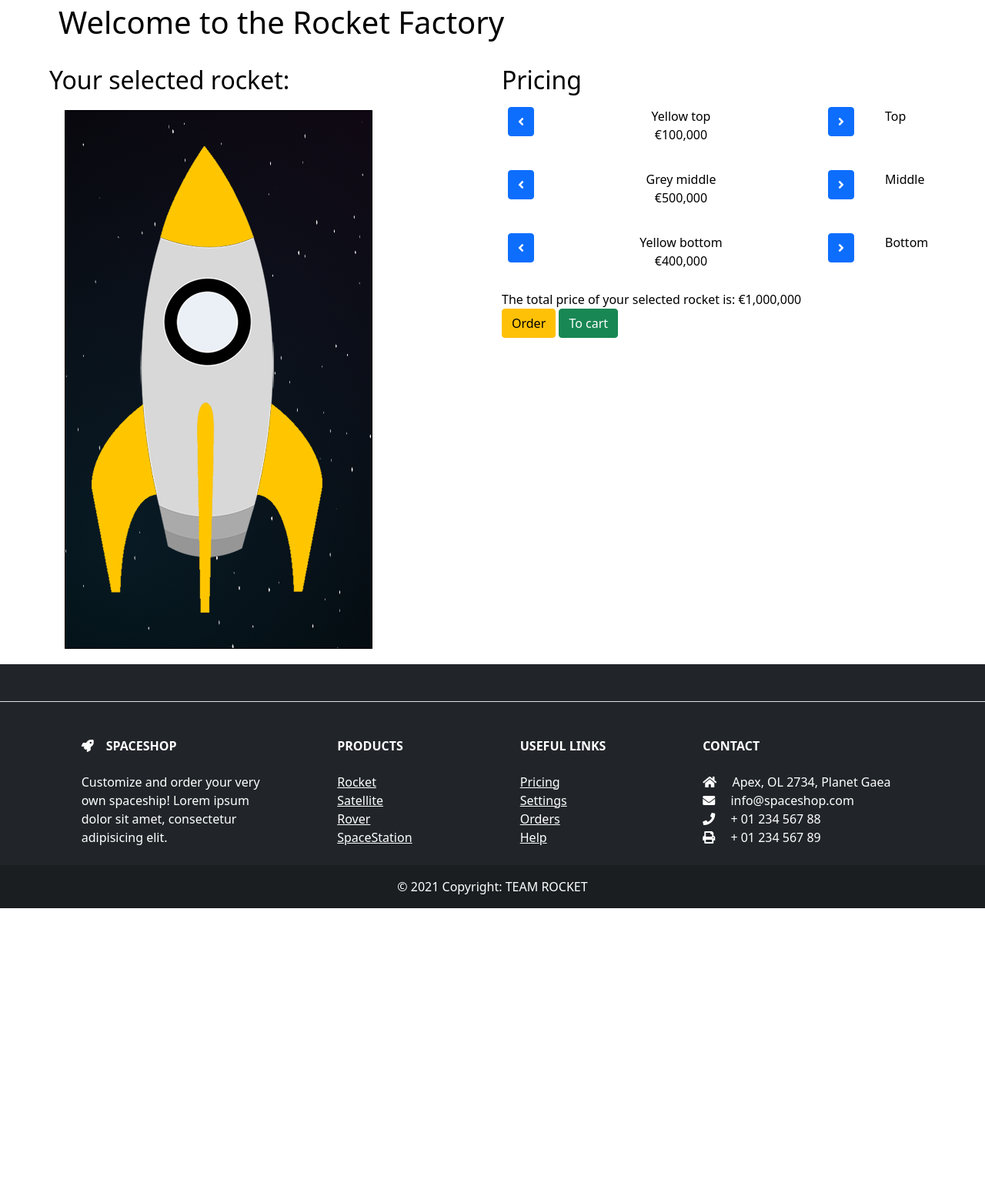
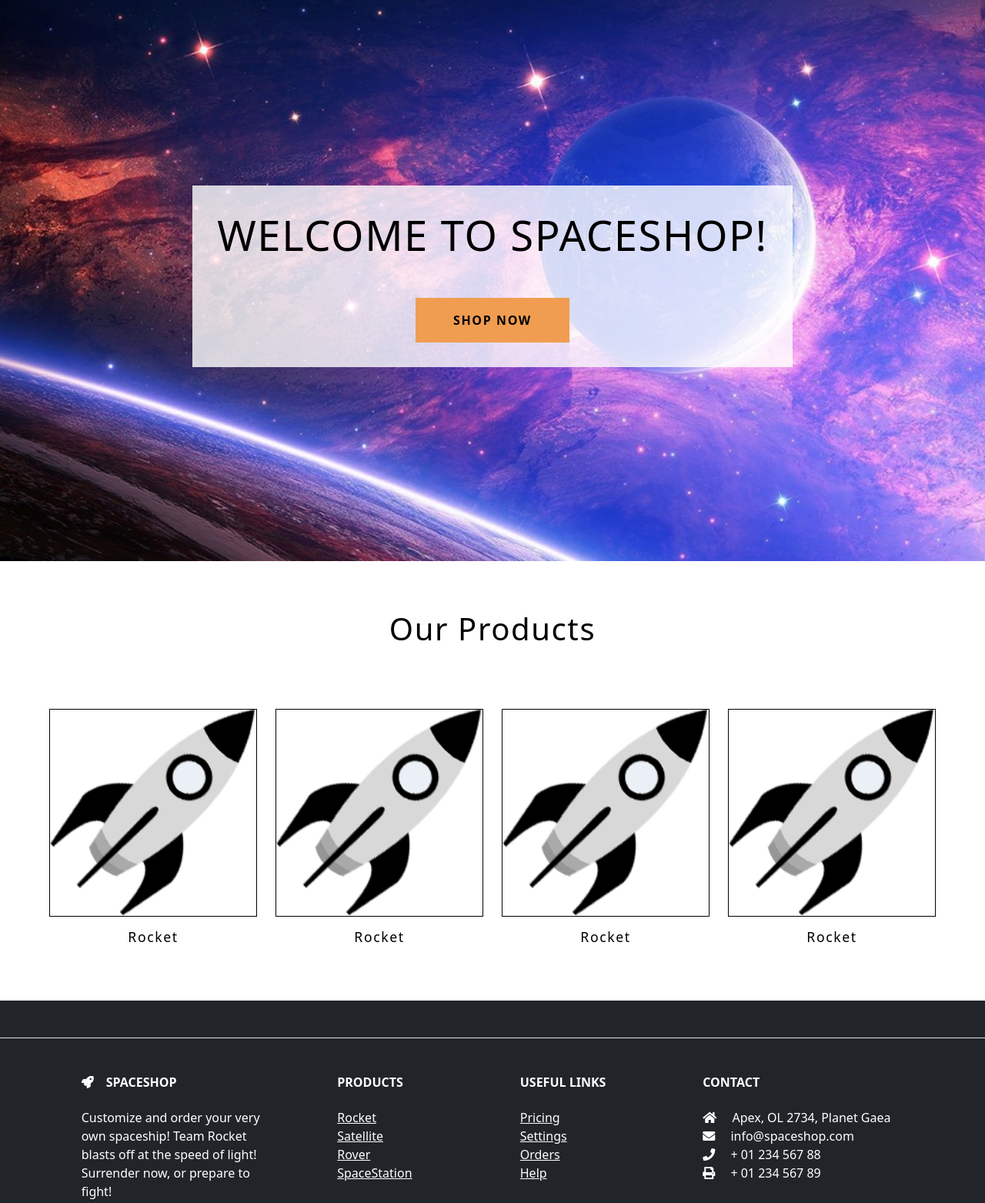
Before and after one commit to duongkc/rocket-workshop, a website: page app/index.html in a window 1280 px wide. Shown: the part 80-1643 px from the top of the page at 77% size. Before the commit the page ends 1260 px from the top, so only its background shows below. Drawn offline with nearby package versions, Linux system fonts and the light colour scheme; no server answers.

Commit message:
Add dummy homepage

```diff
--- /dev/null
+++ b/app/css/frontpage.css
@@ -0,0 +1,110 @@
+/* --------------- Hero ---------------- */
+.hero {
+    min-height: calc(100vh - 60px);
+    background: url("../img/hero.png") center/cover no-repeat;
+    display: flex;
+    align-items: center;
+    justify-content: center;
+}
+.banner {
+    text-align: center;
+    background: rgba(255, 255, 255, 0.8);
+    display: inline-block;
+    padding: 2rem;
+}
+.banner-title {
+    font-size: 3.4rem;
+    text-transform: uppercase;
+    letter-spacing: var(--mainSpacing);
+    margin-bottom: 3rem;
+}
+.banner-btn {
+    padding: 1rem 3rem;
+    text-transform: uppercase;
+    letter-spacing: var(--mainSpacing);
+    font-size: 1rem;
+    font-weight: bold;
+    background: var(--primaryColor);
+    color: var(--mainBlack);
+    border: 1px solid var(--primaryColor);
+    transition: var(--mainTransition);
+    cursor: pointer;
+}
+.banner-btn:hover {
+    background: transparent;
+    color: var(--primaryColor);
+}
+  /* --------------- End of Hero ---------------- */
+  /* --------------- Products ---------------- */
+
+.products {
+    padding: 4rem 0;
+}
+.section-title h2 {
+    text-align: center;
+    font-size: 2.5rem;
+    margin-bottom: 5rem;
+    text-transform: capitalize;
+    letter-spacing: var(--mainSpacing);
+}
+.products-center {
+    width: 90vw;
+    margin: 0 auto;
+    max-width: 1170px;
+    display: grid;
+    grid-template-columns: repeat(auto-fit, minmax(260px, 1fr));
+    grid-column-gap: 1.5rem;
+    grid-row-gap: 2rem;
+}
+.img-container {
+    position: relative;
+    overflow: hidden;
+}
+.bag-btn {
+    position: absolute;
+    top: 70%;
+    right: 0;
+    background: var(--primaryColor);
+    border: none;
+    text-transform: uppercase;
+    padding: 0.5rem 0.75rem;
+    letter-spacing: var(--mainSpacing);
+    font-weight: bold;
+    transition: var(--mainTransition);
+    transform: translateX(101%);
+    cursor: pointer;
+}
+.bag-btn:hover {
+    color: var(--mainWhite);
+}
+.fa-shopping-cart {
+    margin-right: 0.5rem;
+}
+.img-container:hover .bag-btn {
+    transform: translateX(0);
+}
+.product-img {
+    display: block;
+    width: 100%;
+    min-height: 12rem;
+    transition: var(--mainTransition);
+    border: black 1px solid;
+}
+.img-container:hover .product-img {
+    opacity: 0.5;
+}
+
+.product h3 {
+    text-transform: capitalize;
+    font-size: 1.1rem;
+    margin-top: 1rem;
+    letter-spacing: var(--mainSpacing);
+    text-align: center;
+}
+
+.product h4 {
+    margin-top: 0.7rem;
+    letter-spacing: var(--mainSpacing);
+    color: var(--primaryColor);
+    text-align: center;
+}
--- a/app/index.html
+++ b/app/index.html
@@ -1,6 +1,5 @@
 <!DOCTYPE html>
 <html lang="en">
-
 <head>
     <meta charset="UTF-8" />
     <meta http-equiv="X-UA-Compatible" content="IE=edge" />
@@ -17,21 +16,18 @@
     <link rel="stylesheet" href="css/navbar.css">
     <link rel="stylesheet" href="css/footer.css">
     <link rel="stylesheet" href="css/cart.css">
-    <link rel="stylesheet" href="css/rocket.css">
+    <link rel="stylesheet" href="css/frontpage.css">
 
-
-    <title>Rocket Factory</title>
+    <title>Welcome to Spaceshop!</title>
 
         <!-- JS libraries -->
         <script src="https://ajax.googleapis.com/ajax/libs/jquery/3.5.1/jquery.min.js"></script>
 
         <!-- Own JS -->
-    <script src="data/parts.js"></script>
-    <script src="js/builder.js"></script>
         <script src="js/shop.js"></script>
+        <script src="js/frontpage.js"></script>
 
 </head>
-
 <body>
     <div class="main">
         <header id="header">
@@ -72,104 +68,74 @@
                 </div>
             </nav>
         </header>
-        <main id="main_content">
+        <main>
             <div>
-                <div class="container product-container">
-                    <div class="row product-filler">
-                        <h1>Welcome to the Rocket Factory</h1>
-                    </div>
-                    <div class="row product-columns">
-                        <div class="col left-column">
-                            <h2>Your selected rocket:</h2>
-                            <div class="space-container">
-                                <canvas></canvas>
-                                <div id="rocket_container">
-                                    <div class="rocket-top">
-                                    </div>
-                                    <div class="rocket-middle">
-                                    </div>
-                                    <div class="rocket-bottom">
+                <div class="hero">
+                    <div class="banner">
+                        <h1 class="banner-title">Welcome to SpaceShop!</h1>
+                        <button class="banner-btn" onclick="moveDown()">shop now</button>
                     </div>
                 </div>
+                <section class="products">
+                    <div class="section-title">
+                        <h2>our products</h2>
                     </div>
+                    <div class="products-center">
+                        <!-- single product -->
+                        <article class="product">
+                            <div class="img-container">
+                                <a href="rocket.html" >
+                                    <img
+                                    src="./img/rocketthumbnail.png"
+                                    alt="product"
+                                    class="product-img"
+                                />
+                                </a>
                             </div>
-                        <div class="col right-column">
-                            <h2>Pricing</h2>
-                            <div id="selection-container">
-                                <div class="row item-row">
-                                    <div class="option-rows d-flex justify-content-between  mb-3 col-10">
-                                        <div class="p-2">
-                                            <button class="btn btn-primary" id="prev_top_button" type="button">
-                                                <i class="fas fa-angle-left"></i>
-                                            </button>
+                            <h3>Rocket</h3>
+                        </article>
+                        <!-- end of single product -->
+                        <!-- Duplicate product -->
+                        <article class="product">
+                            <div class="img-container">
+                                <a href="rocket.html" >
+                                    <img
+                                    src="./img/rocketthumbnail.png"
+                                    alt="product"
+                                    class="product-img"
+                                />
+                                </a>
                             </div>
-                                        <div class="p-2 item-col top-col">
+                            <h3>Rocket</h3>
+                        </article>
+                        <article class="product">
+                            <div class="img-container">
+                                <a href="rocket.html" >
+                                    <img
+                                    src="./img/rocketthumbnail.png"
+                                    alt="product"
+                                    class="product-img"
+                                />
+                                </a>
                             </div>
-                                        <div class="p-2">
-                                            <button class="btn btn-primary" id="next_top_button" type="button">
-                                                <i class="fas fa-angle-right"></i>
-                                            </button>
+                            <h3>Rocket</h3>
+                        </article>
+                        <article class="product">
+                            <div class="img-container">
+                                <a href="rocket.html" >
+                                    <img
+                                    src="./img/rocketthumbnail.png"
+                                    alt="product"
+                                    class="product-img"
+                                />
+                                </a>
                             </div>
-                                    </div>
-                                    <div class="col-2">
-                                        <div class="p-2">Top</div>
-                                    </div>
-                                </div>
-                                <div class="row item-row">
-                                    <div class="option-rows d-flex justify-content-between  mb-3 col-10">
-                                        <div class="p-2">
-                                            <button class="btn btn-primary" id="prev_middle_button" type="button">
-                                                <i class="fas fa-angle-left"></i>
-                                            </button>
-                                        </div>
-
-                                        <div class="p-2 item-col middle-col">
+                            <h3>Rocket</h3>
+                        </article>
+                        <!-- end of single product -->
 
                     </div>
-                                        <div class="p-2">
-                                            <button class="btn btn-primary" id="next_middle_button" type="button">
-                                                <i class="fas fa-angle-right"></i>
-                                            </button>
-                                        </div>
-                                    </div>
-                                    <div class="col-2">
-                                        <div class="p-2">Middle</div>
-                                    </div>
-                                </div>
-                                <div class="row item-row">
-                                    <div class="option-rows d-flex justify-content-between  mb-3 col-10">
-                                        <div class="p-2">
-                                            <button class="btn btn-primary" id="prev_bottom_button" type="button">
-                                                <i class="fas fa-angle-left"></i>
-                                            </button>
-                                        </div>
-
-                                        <div class="p-2 item-col bottom-col">
-
-                                        </div>
-                                        <div class="p-2">
-                                            <button class="btn btn-primary" id="next_bottom_button" type="button">
-                                                <i class="fas fa-angle-right"></i>
-                                            </button>
-                                        </div>
-                                    </div>
-                                    <div class="col-2">
-                                        <div class="p-2">Bottom</div>
-                                    </div>
-                                </div>
-
-
-                                <div id="totalPriceText"> The total price of your selected rocket is: <text
-                                        id="totalPriceValue">1000000</text>
-                                </div>
-                                <button class="btn btn-warning" id="orderButton" > Order </button>
-                                <input class="btn btn-success" type=button onClick="location.href='cart.html'"
-                                    value='To cart'>
-                            </div>
-                        </div>
-
-                    </div>
-                </div>
+                </section>
             </div>
         </main>
         <!-- Cart -->
@@ -210,8 +176,9 @@
                                 <i class="fas fa-rocket me-3"></i>SpaceShop
                             </h6>
                             <p>
-                                Customize and order your very own spaceship! Lorem ipsum
-                                dolor sit amet, consectetur adipisicing elit.
+                                Customize and order your very own spaceship!
+                                Team Rocket blasts off at the speed of light!
+                                Surrender now, or prepare to fight!
                             </p>
                         </div>
                         <!-- Grid column -->
@@ -286,16 +253,16 @@
             </div>
             <!-- Copyright -->
         </footer>
-        <!-- Footer -->
+        <!-- End of Footer -->
     </div>
 
+
+
     <!-- Own JS -->
-    <script src="js/stars.js"></script>
     <script src="js/cart.js"></script>
     <!-- Bootstrap Bundle with Popper -->
     <script src="https://cdn.jsdelivr.net/npm/bootstrap@5.1.1/dist/js/bootstrap.bundle.min.js"
         integrity="sha384-/bQdsTh/da6pkI1MST/rWKFNjaCP5gBSY4sEBT38Q/9RBh9AH40zEOg7Hlq2THRZ"
         crossorigin="anonymous"></script>
 </body>
-
 </html>
--- /dev/null
+++ b/app/js/frontpage.js
@@ -0,0 +1,3 @@
+function moveDown(){
+    $(window).scrollTop($(".hero").height());
+}
```
Also changed, not shown: app/img/hero.png (added). Lines whose indentation alone changed are shown as unchanged.
